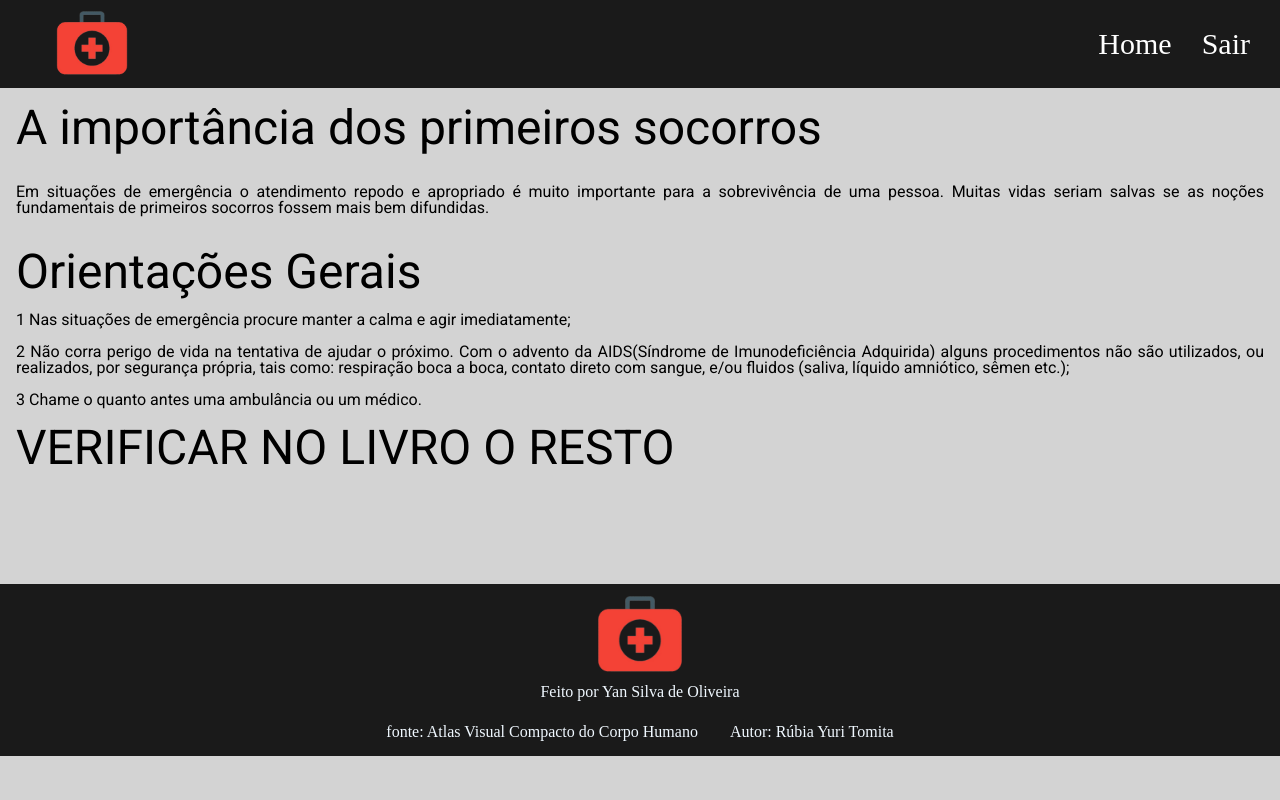
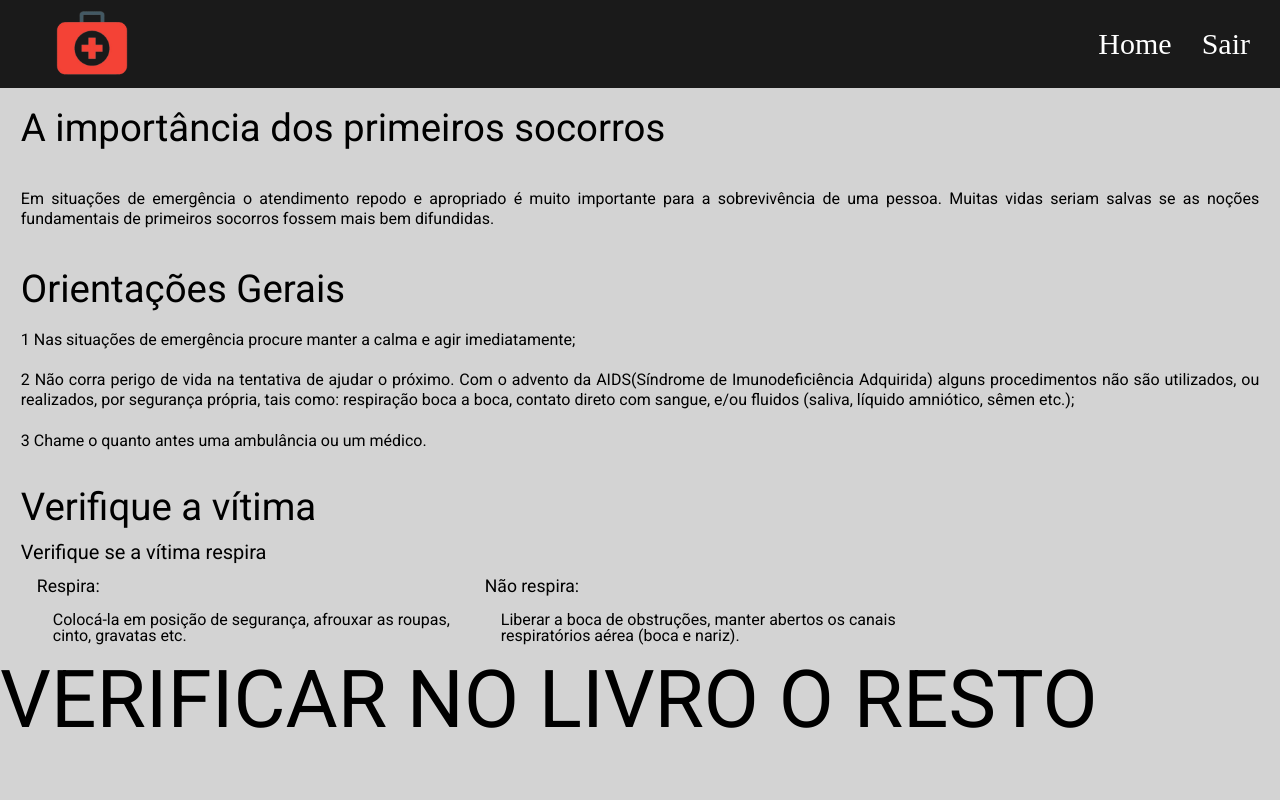
Before and after one commit to Yan-SO/Site-Jogos, a plain HTML site: page primeirosSocorros/primeirosSocorros.html in a window 1280 px wide. Shown: the top 800 px of the page. Drawn offline with Linux system fonts and the light colour scheme.

Commit message:
respirar na pg PS

```diff
--- a/primeirosSocorros/css/primeirosSocorros_body.css
+++ b/primeirosSocorros/css/primeirosSocorros_body.css
@@ -1,10 +1,13 @@
 body{
     background-color: lightgray;
+    display: flex;
+    flex-direction: column;
 }
 
 main{
     font-family: 'Roboto', sans-serif;
 }
+
 
 .introducao{
     display: flex;
@@ -12,14 +15,15 @@ main{
     flex-direction: column;
 }
 .introducao h2{
-    font-size: 3rem;
-    margin: 1rem;
+    font-size: 2.4rem;
+    margin: 1.3rem;
 }
 
 .introducao p{
     font-size: 1rem;
-    margin: 1rem;
+    margin: 1.3rem;
     text-align: justify;
+    line-height: 20px;
 }
 
 .orientacoesGerais {
@@ -28,12 +32,64 @@ main{
     flex-direction: column;
 }
 .orientacoesGerais h2{
-    font-size: 3rem;
-    margin: 1rem;
+    font-size: 2.4rem;
+    margin: 1.3rem;
+}
+.orientacoesGerais h3{
+    font-size: 1.5rem;
+    margin: 1.3rem;
 }
 
 .orientacoesGerais p{
     font-size: 1rem;
+    margin: 1.3rem;
+    text-align: justify;
+    line-height: 20px;
+}
+
+
+.verificaVitima{
+    display: flex;
+    flex-direction: column;
+}
+.verificaVitima h2{
+    margin: 1rem 1.3rem 1rem 1.3rem;
+    font-size: 2.4rem;
+}
+.verificaVitima h3{
+    font-size: 1.6rem;
+    margin: 0 1.3rem 0 1.3rem;
+
+}
+.verificaVitima h4{
+    font-size: 1.25rem;
+    margin: 0 1.3rem 0 1.3rem;
+}
+.verificaVitima h5{
+    font-size: 1.1rem;
+    margin: 0 1.3rem 0 1.3rem;
+}
+
+.respira{
+    display: flex;
+    flex-direction: row;
+    flex-wrap: wrap;
+    margin: 0 1.3rem 0 1.3rem;
+}
+.respira h5,p{
     margin: 1rem;
-    text-align: justify;
 }
+.respira p{
+    width: 400px;
+    margin-left: 2rem;
+}
+
+@media (max-width: 576px){
+    .respira p{
+        width: auto;
+        margin-left: 2rem;
+    }
+
+}
+
+main h1{ font-size: 5rem; }
--- a/primeirosSocorros/primeirosSocorros.html
+++ b/primeirosSocorros/primeirosSocorros.html
@@ -38,9 +38,28 @@
                 <li><p>1 Nas situações de emergência procure manter a calma e agir imediatamente;</p></li>
                 <li><p>2 Não corra perigo de vida na tentativa de ajudar o próximo. Com o advento da AIDS(Síndrome de Imunodeficiência Adquirida) alguns procedimentos não são utilizados, ou realizados, por segurança própria, tais como: respiração boca a boca, contato direto com sangue, e/ou fluidos (saliva, líquido amniótico, sêmen etc.);</p></li>
                 <li><p>3 Chame o quanto antes uma ambulância ou um médico.</p></li>
-                <li><H2>VERIFICAR NO LIVRO O RESTO</H2></li>
             </ul>
         </section>
+        <section class="verificaVitima">
+                <h2> Verifique a vítima </h2>
+                <ul>
+                    <li>
+                        <h4>Verifique se a vítima respira</h4>
+                        <div class="respira">
+                            <div>
+                                <h5>Respira:</h5>
+                                <p>Colocá-la em posição de segurança, afrouxar as roupas, cinto, gravatas etc.</p>
+                            </div>
+                            <div>
+                                <h5>Não respira:</h5>
+                                <p>Liberar a boca de obstruções, manter abertos os canais respiratórios aérea (boca e nariz).</p>
+                            </div>
+                        </div>
+                    </li>
+                </ul>
+            </section>
+            <h1>VERIFICAR NO LIVRO O RESTO</h1>
+
     </main>
 
     <footer class="rodape">
```
